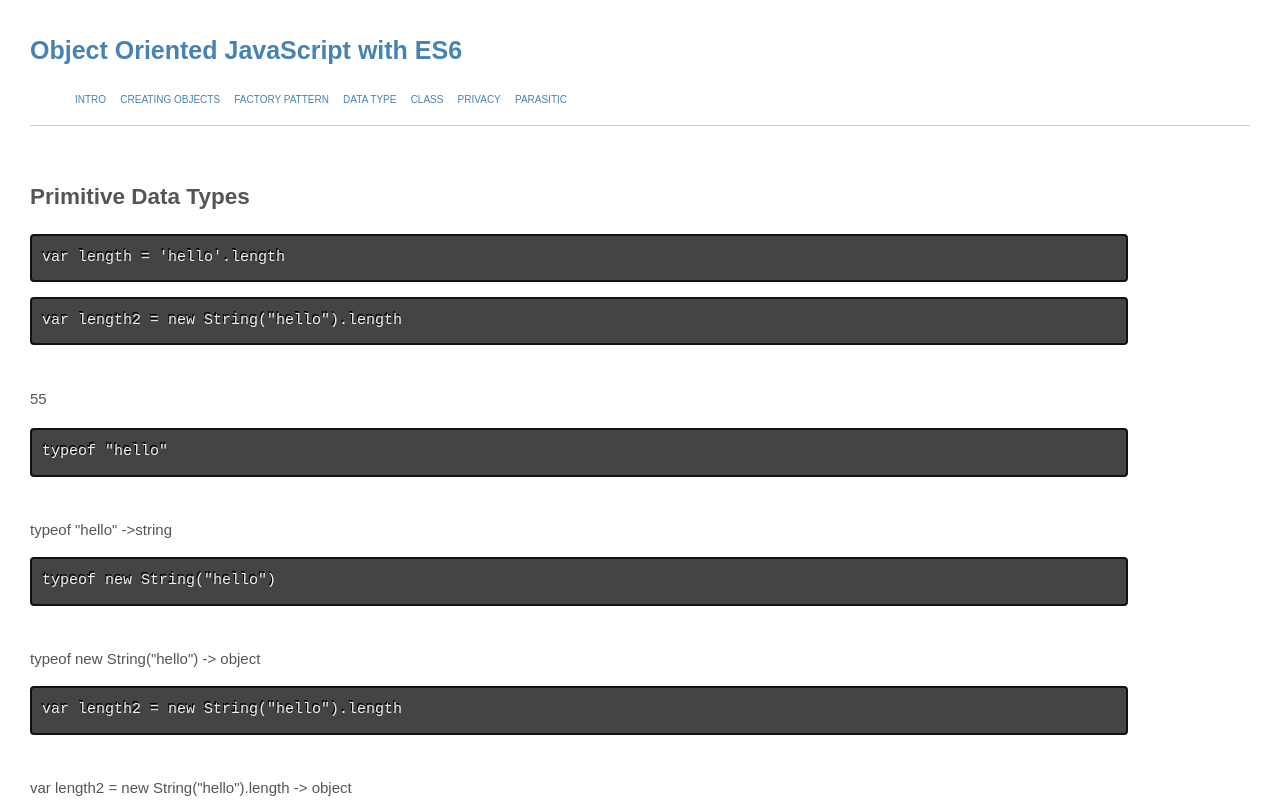
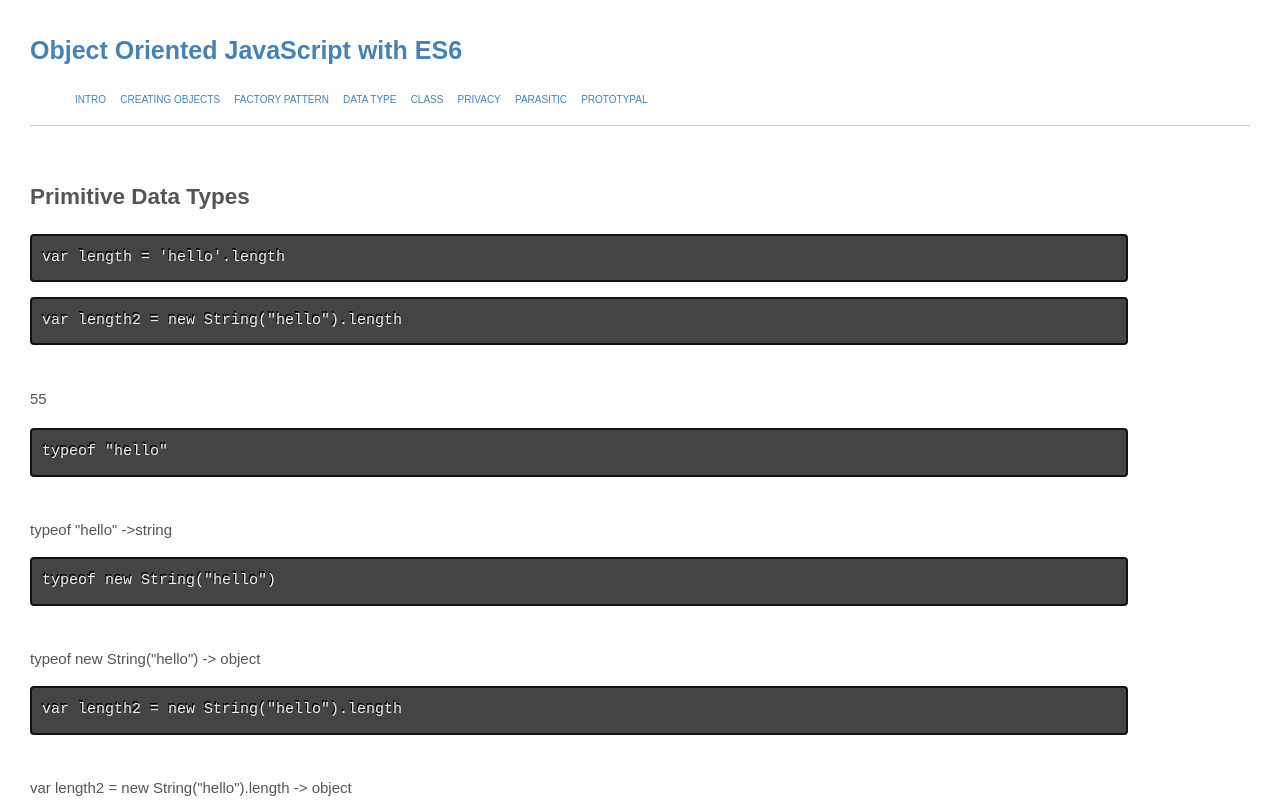
Before and after one commit to anthonybrown/OOP-ES6, a website: page index.html in a window 1280 px wide. Shown: the top 800 px of the page. Drawn offline with Linux system fonts and the light colour scheme.

```diff
--- a/index.html
+++ b/index.html
@@ -19,6 +19,7 @@
 					<li><a href='class.html'>class</a></li>
 					<li><a href='privacy.html'>privacy</a></li>
 					<li><a href='parasitic.html'>parasitic</a></li>
+					<li><a href='prototypal.html'>prototypal</a></li>
 				</ul>
 			</nav>
 		</header>
```
Also changed, not shown: class.html (+1 -0 lines), create-objects.html (+1 -0 lines), data-type.html (+1 -0 lines), factory.html (+1 -0 lines), parasitic.html (+1 -0 lines), privacy.html (+1 -0 lines).
